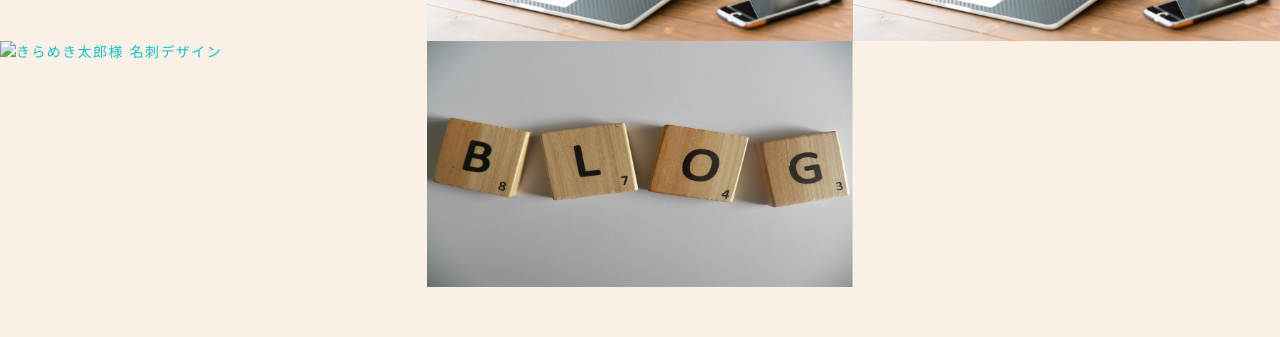
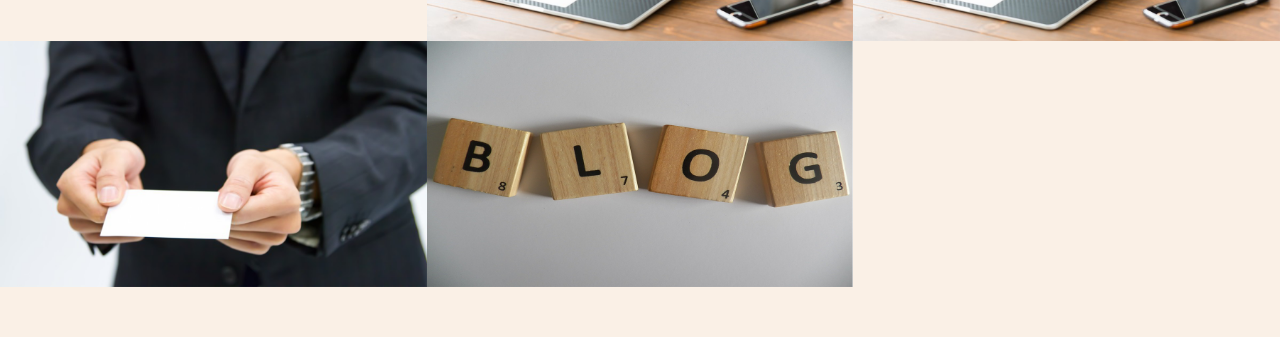
Before and after one commit to keiko2/keiko2.github.io, a plain HTML site: page index.html in a window 1280 px wide. Shown: the part 1444-1781 px from the top of the page. Drawn offline with nearby package versions, Linux system fonts and the light colour scheme.

Commit message:
index.html

```diff
--- a/index.html
+++ b/index.html
@@ -127,7 +127,7 @@
         </div>
         <div class="works-box">
             <a href="#">
-                <img src="./images/img_work_card.jpg" alt="きらめき太郎様 名刺デザイン">
+                <img src="./images/img_work_card.png" alt="きらめき太郎様 名刺デザイン">
                 <div class="works-box-inner">
                     <div class="text-center">
                         <h3>きらめき太郎様 名刺</h3>
```
